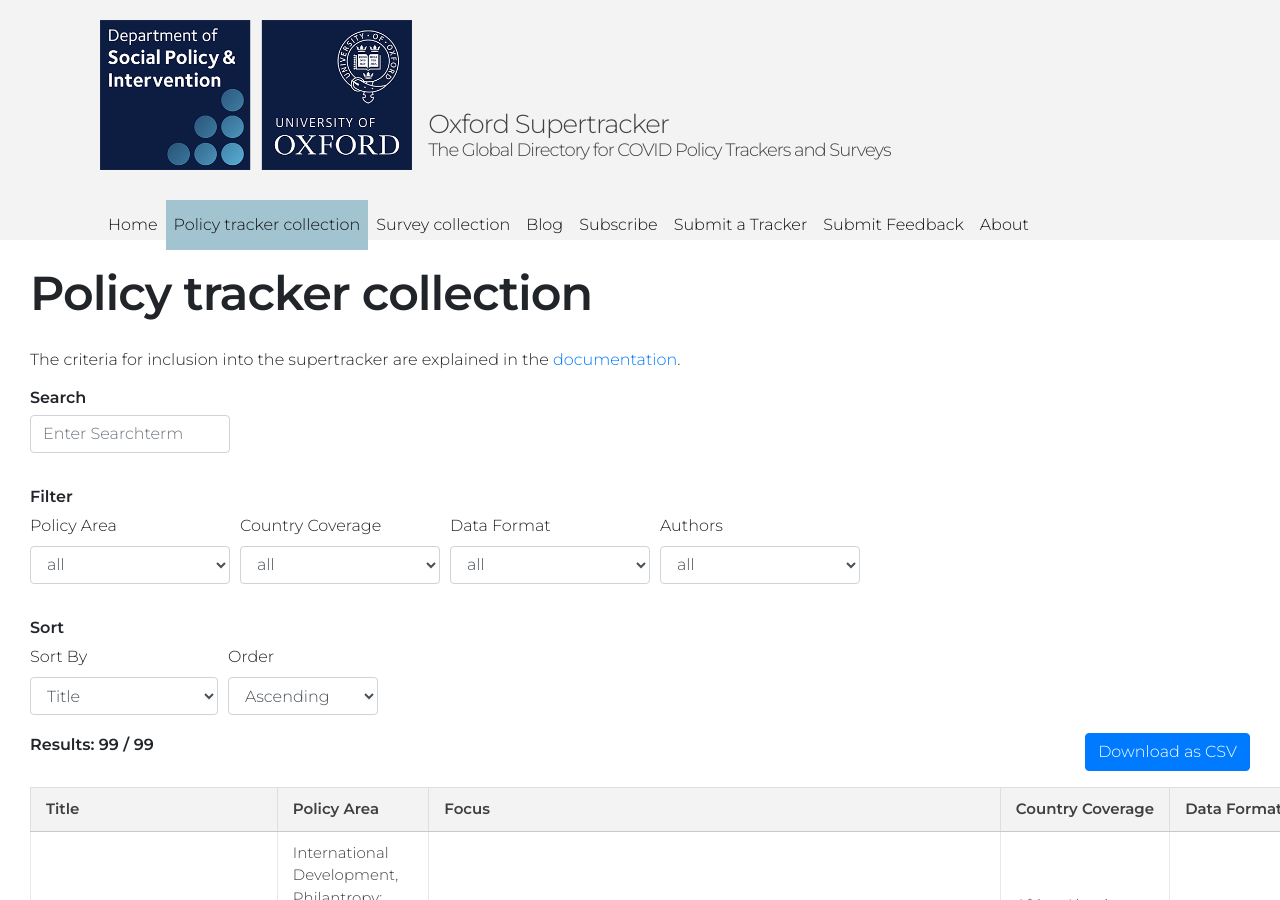
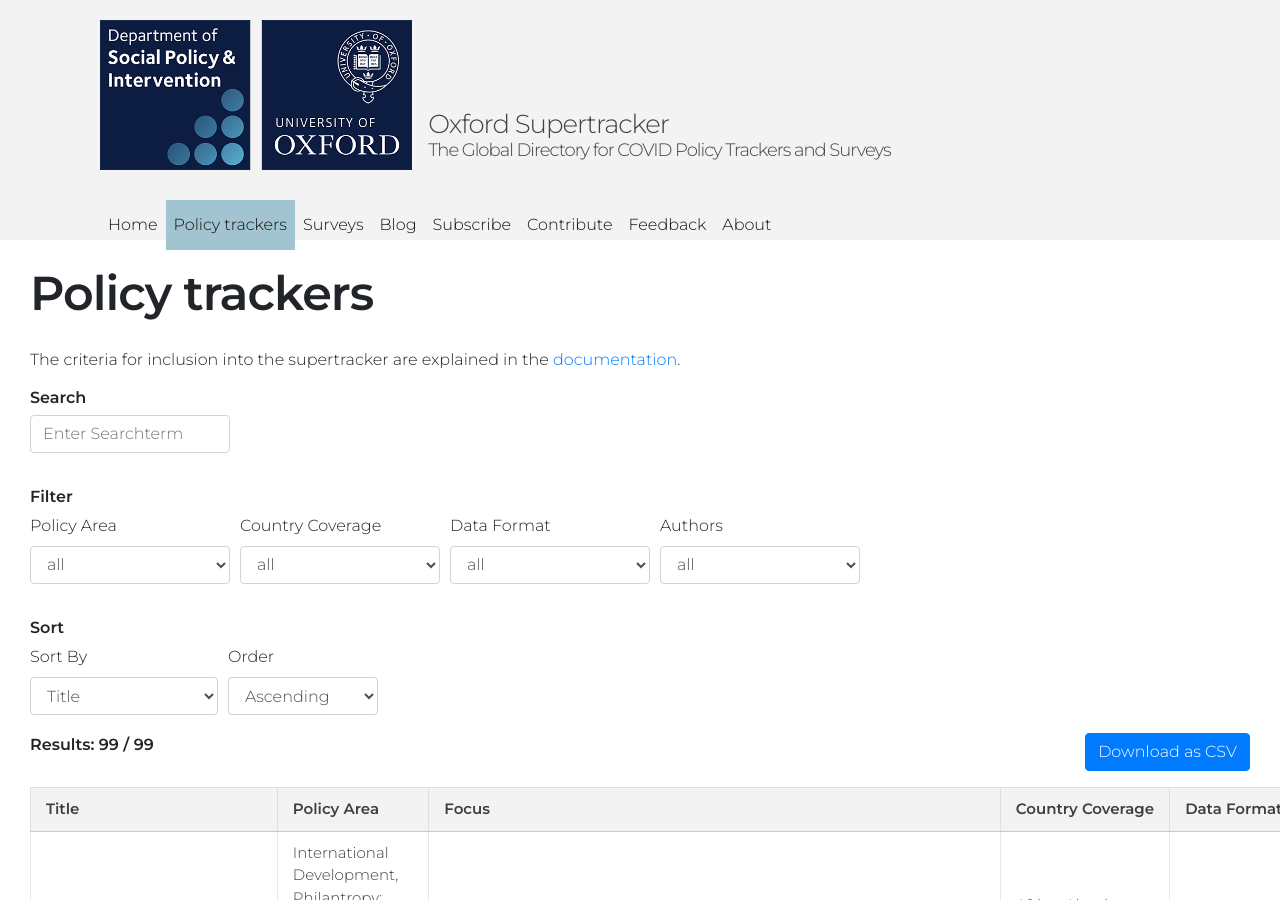
Before and after one commit to lukaslehner/supertracker, a Jekyll site: the page built from 01_policy-trackers.md, in a window 1280 px wide and 900 px high. Built offline with Jekyll 4.4.1, drawn with Linux system fonts in a browser that asks for light colours.

Commit message:
fix: adjust page headings

```diff
--- a/01_policy-trackers.md
+++ b/01_policy-trackers.md
@@ -1,6 +1,6 @@
 ---
 layout: datatable
-title: Policy tracker collection
+title: Policy trackers
 permalink: /policy-trackers/
 order: 1
 bodyclass: page-datatable
--- a/02_surveys.md
+++ b/02_surveys.md
@@ -1,6 +1,6 @@
 ---
 layout: datatable
-title: Survey collection
+title: Surveys
 permalink: /surveys/
 order: 2
 bodyclass: page-datatable surveys
--- a/05_submit-a-tracker.md
+++ b/05_submit-a-tracker.md
@@ -1,6 +1,6 @@
 ---
 layout: page
-title: Submit a Tracker
+title: Contribute
 permalink: /submit-a-tracker/
 order: 5
 ---
--- a/06_feedback.md
+++ b/06_feedback.md
@@ -1,6 +1,6 @@
 ---
 layout: page
-title: Submit Feedback
+title: Feedback
 permalink: /submit-feedback/
 order: 6
 ---
```
